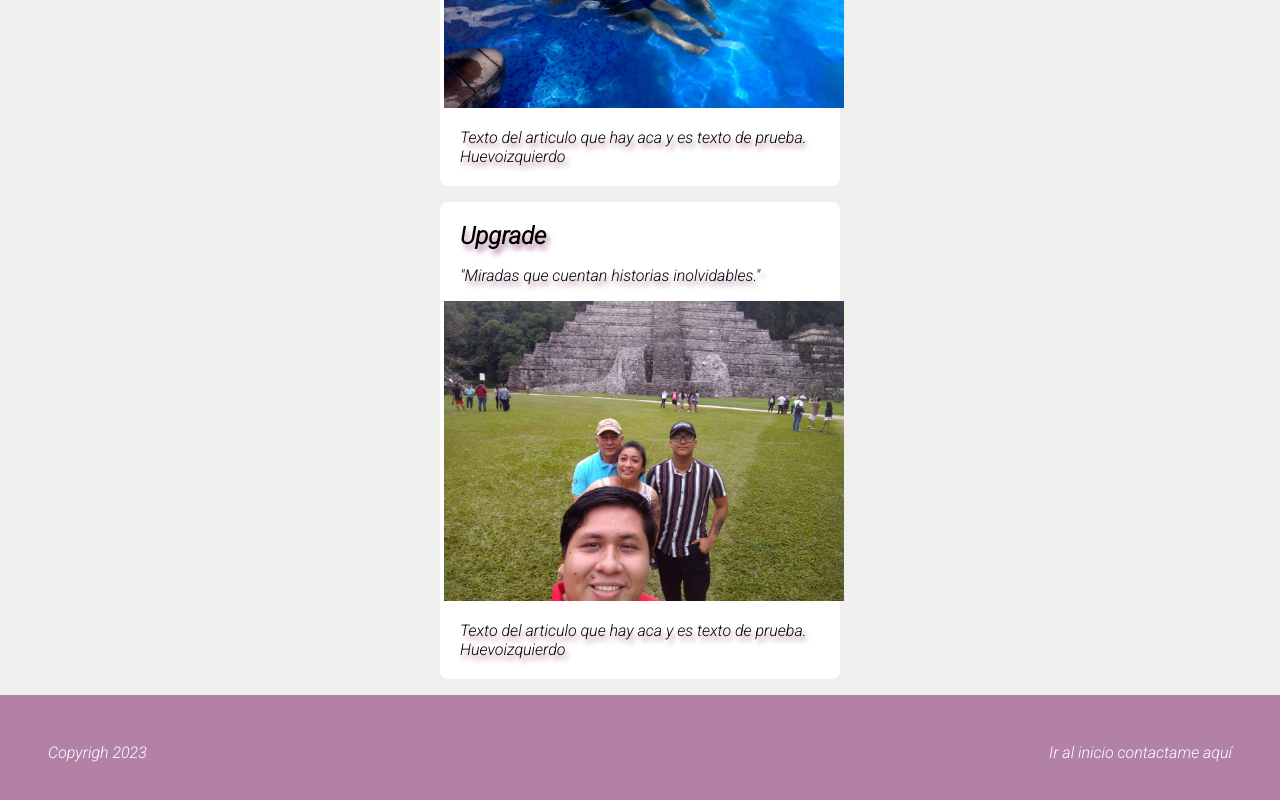
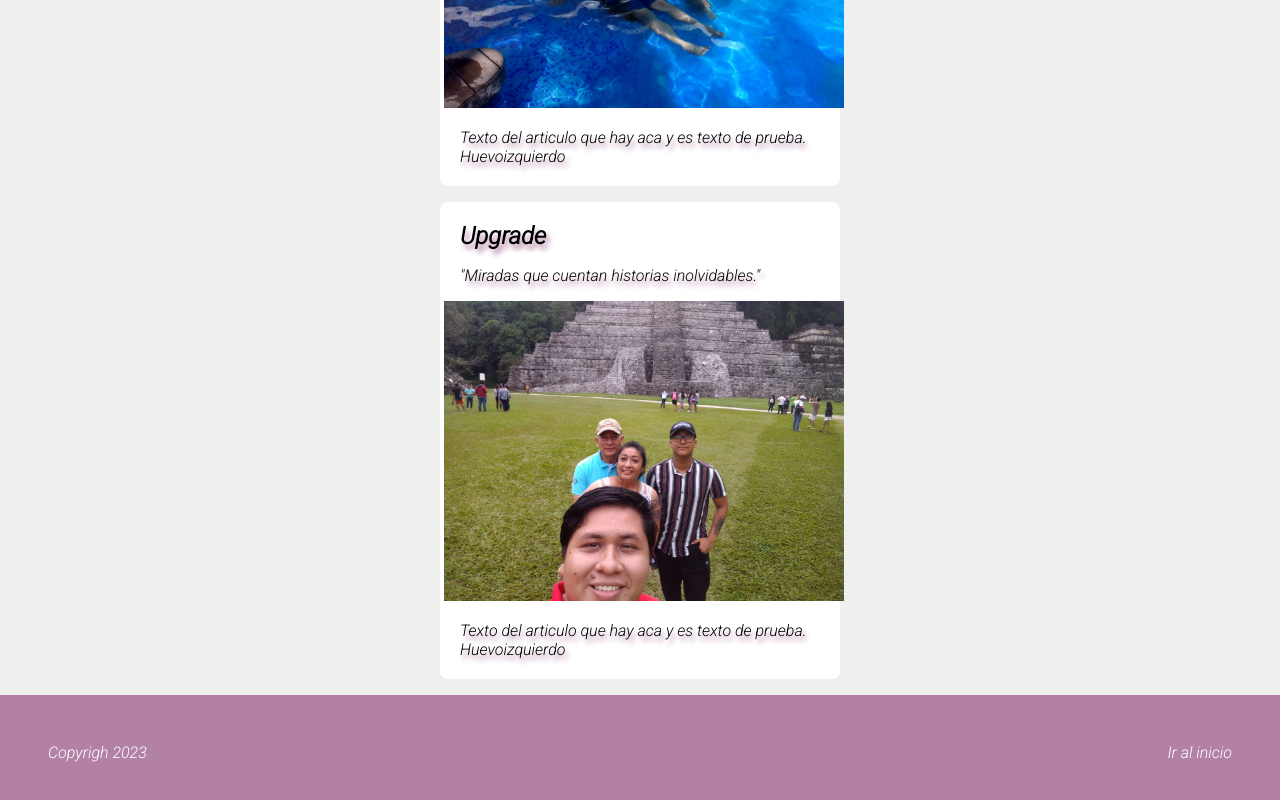
Before and after one commit to HUEVOIZQUIERDO/family, a plain HTML site: page Proyecto 1/index.html in a window 1280 px wide. Shown: the part 3002-3802 px from the top of the page. Drawn offline with Linux system fonts and the light colour scheme.

Commit message:
Update index.html

```diff
--- a/Proyecto 1/index.html
+++ b/Proyecto 1/index.html
@@ -51,7 +51,6 @@
     <footer>
         <section>
             <a href="#titulo">Ir al inicio</a>
-            <a href="mialto:>edgardcc1818@gmail.com">contactame aquí</a>
         </section>
         <p>Copyrigh 2023 </p>
     </footer>
```
